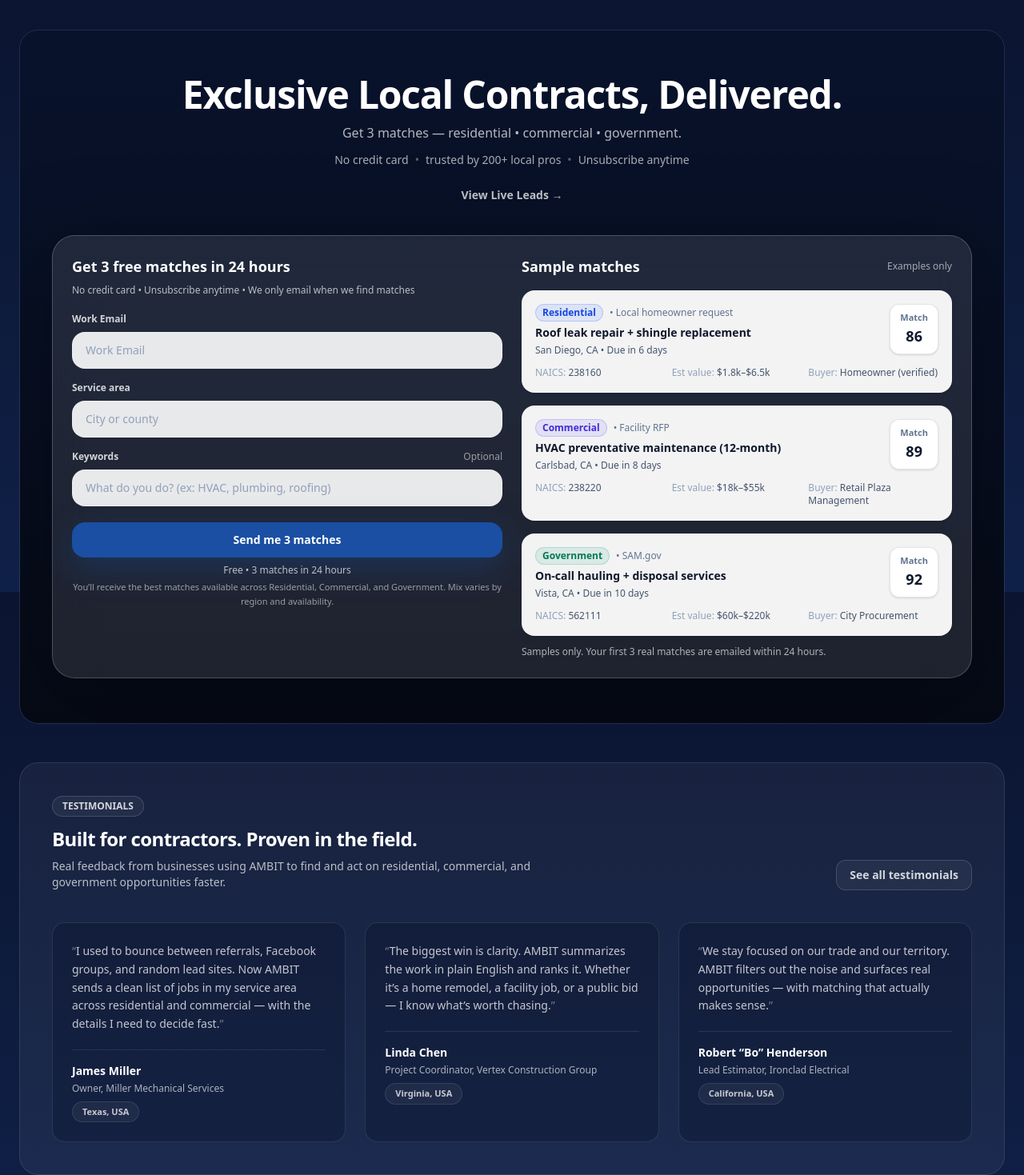
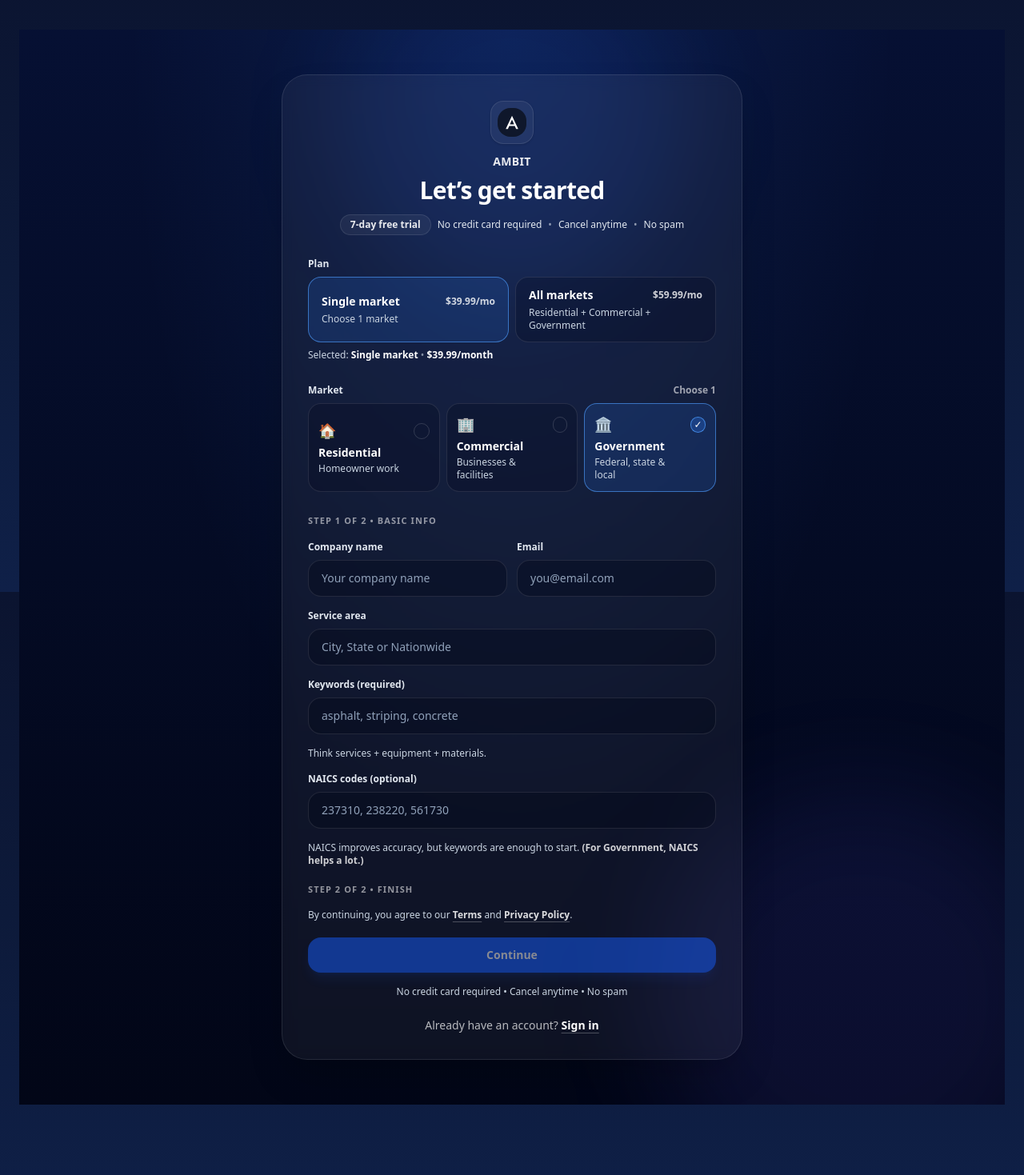
Before and after one commit to seansevrix/ambit, a Next.js app: page / in a window 1280 px wide. Shown: the part 60-1529 px from the top of the page at 80% size. Built offline with nearby package versions, Linux system fonts and the light colour scheme; no server answers.

Commit message:
Make homepage match get-started signup

```diff
--- a/app/page.tsx
+++ b/app/page.tsx
@@ -1,127 +1,11 @@
-import Link from "next/link";
-import ConciergeLeadCapture from "./components/ConciergeLeadCapture";
+// app/page.tsx
+import { Suspense } from "react";
+import GetStartedClient from "./get-started/GetStartedClient";
 
-const PRIMARY =
-  "inline-flex items-center justify-center rounded-xl bg-[#1A4FA3] px-5 py-3 text-sm font-semibold text-white hover:bg-[#15428B]";
-const LINK =
-  "text-sm font-semibold text-white/75 hover:text-white transition";
-
-const TESTIMONIALS = [
-  {
-    quote:
-      "I used to bounce between referrals, Facebook groups, and random lead sites. Now AMBIT sends a clean list of jobs in my service area across residential and commercial — with the details I need to decide fast.",
-    name: "James Miller",
-    title: "Owner, Miller Mechanical Services",
-    location: "Texas, USA",
-  },
-  {
-    quote:
-      "The biggest win is clarity. AMBIT summarizes the work in plain English and ranks it. Whether it’s a home remodel, a facility job, or a public bid — I know what’s worth chasing.",
-    name: "Linda Chen",
-    title: "Project Coordinator, Vertex Construction Group",
-    location: "Virginia, USA",
-  },
-  {
-    quote:
-      "We stay focused on our trade and our territory. AMBIT filters out the noise and surfaces real opportunities — with matching that actually makes sense.",
-    name: "Robert “Bo” Henderson",
-    title: "Lead Estimator, Ironclad Electrical",
-    location: "California, USA",
-  },
-];
-
-export default function HomePage() {
+export default function Page() {
   return (
-    <div className="space-y-8 overflow-x-hidden sm:space-y-12">
-      {/* HERO + GLASS PANEL */}
-      <section className="relative overflow-hidden rounded-2xl border border-white/10 sm:rounded-3xl">
-        <div className="absolute inset-0 bg-[radial-gradient(1200px_600px_at_50%_-10%,rgba(110,168,255,0.35),transparent_60%)]" />
-        <div className="absolute inset-0 bg-gradient-to-b from-[#08122B] via-[#070F22] to-[#060A16]" />
-
-        <div className="relative px-4 py-10 sm:px-10 sm:py-14">
-          <div className="mx-auto max-w-5xl text-center">
-            <h1 className="text-3xl font-semibold tracking-tight text-white sm:text-5xl">
-              Exclusive Local Contracts, Delivered.
-            </h1>
-
-            <p className="mt-3 text-sm text-white/70 sm:text-base">
-              Get 3 matches — residential • commercial • government.
-            </p>
-
-            <p className="mt-3 text-xs text-white/65 sm:text-sm">
-              No credit card
-              <span className="mx-2 text-white/35">•</span>
-              trusted by 200+ local pros
-              <span className="mx-2 text-white/35">•</span>
-              Unsubscribe anytime
-            </p>
-
-            <div className="mt-6 flex flex-col items-center justify-center gap-3 sm:flex-row">
-              <Link href="/live-opportunities" className={LINK}>
-                View Live Leads →
-              </Link>
-            </div>
-          </div>
-
-          <div id="preview" className="mx-auto mt-8 max-w-6xl sm:mt-10">
-            <ConciergeLeadCapture />
-          </div>
-        </div>
-      </section>
-
-      {/* TESTIMONIALS */}
-      <section className="rounded-2xl border border-white/10 bg-white/5 p-6 sm:rounded-3xl sm:p-10">
-        <div className="flex flex-col gap-4 md:flex-row md:items-end md:justify-between">
-          <div>
-            <div className="inline-flex items-center rounded-full border border-white/15 bg-white/5 px-3 py-1 text-xs font-semibold text-white/80">
-              TESTIMONIALS
-            </div>
-
-            <h2 className="mt-3 text-xl font-semibold tracking-tight text-white sm:text-2xl">
-              Built for contractors. Proven in the field.
-            </h2>
-
-            <p className="mt-2 max-w-2xl text-sm text-white/70">
-              Real feedback from businesses using AMBIT to find and act on residential, commercial,
-              and government opportunities faster.
-            </p>
-          </div>
-
-          <div className="flex">
-            <Link
-              href="/testimonials"
-              className="inline-flex items-center justify-center rounded-xl border border-white/15 bg-white/5 px-4 py-2 text-sm font-semibold text-white/80 hover:bg-white/10 hover:text-white"
-            >
-              See all testimonials
-            </Link>
-          </div>
-        </div>
-
-        <div className="mt-8 grid gap-6 lg:mt-10 lg:grid-cols-3">
-          {TESTIMONIALS.map((t) => (
-            <div
-              key={t.name}
-              className="rounded-2xl border border-white/10 bg-[#0B1430]/40 p-6"
-            >
-              <p className="text-sm leading-relaxed text-white/75">
-                <span className="text-white/40">“</span>
-                {t.quote}
-                <span className="text-white/40">”</span>
-              </p>
-
-              <div className="mt-5 h-px w-full bg-white/10" />
-
-              <div className="mt-4">
-                <div className="text-sm font-semibold text-white">{t.name}</div>
-                <div className="mt-1 text-xs text-white/65">{t.title}</div>
-                <div className="mt-2 inline-flex items-center rounded-full border border-white/10 bg-white/5 px-3 py-1 text-[11px] font-semibold text-white/75">
-                  {t.location}
-                </div>
-              </div>
-            </div>
-          ))}
-        </div>
-      </section>
-    </div>
+    <Suspense fallback={<div className="min-h-screen bg-[#020617]" />}>
+      <GetStartedClient />
+    </Suspense>
   );
 }
```
